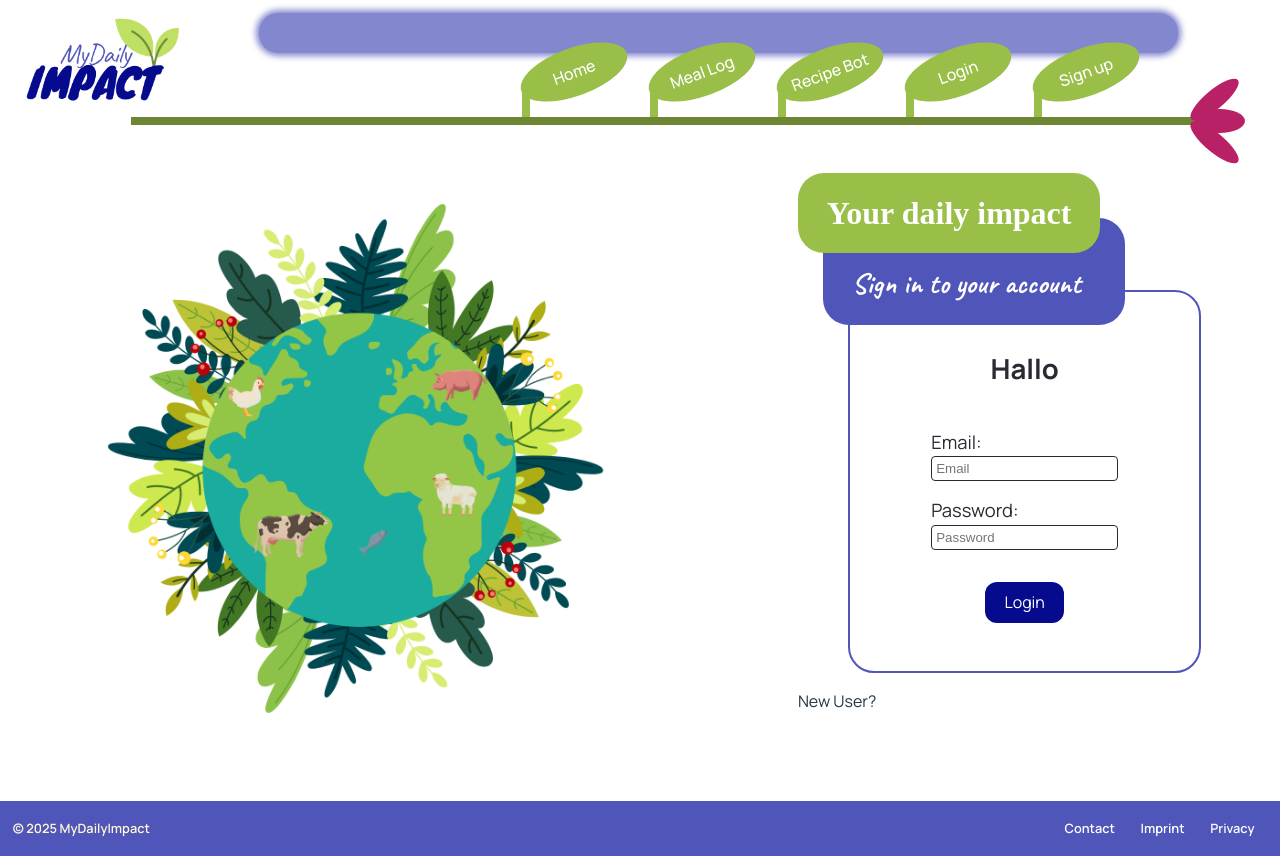
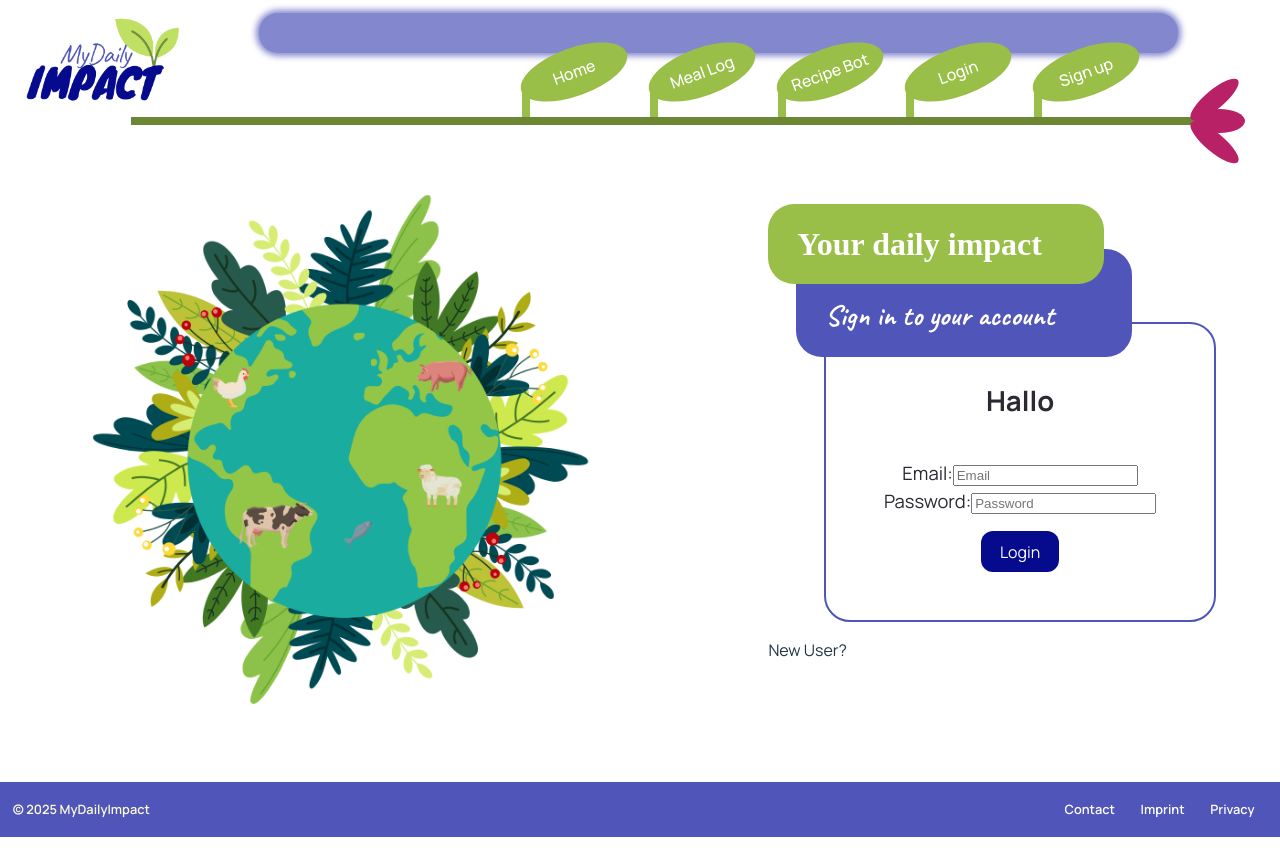
Before and after one commit to TechLabs-Remote-Bootcamp/WS24-MyDailyImpact, a React (Vite) app in the folder mdi-react/: page /login in a window 1280 px wide. Built offline with nearby package versions, Linux system fonts and the light colour scheme; a web font is replaced by a local one.

Commit message:
comment out styling form tag

```diff
--- a/mdi-react/src/styles/forms.module.scss
+++ b/mdi-react/src/styles/forms.module.scss
@@ -3,22 +3,22 @@
 
 // General form css
 
-form {
-  display: grid;
-  grid-template-columns: 1fr 1fr;
-  flex-direction: column;
-  align-items: center;
-  gap: 1rem;
-  label {
-    display: flex;
-    flex-direction: column;
-    .input {
-      padding: 0.25rem;
-      border-radius: 0.25rem;
-      border: 1px solid $grey-700;
-    }
-  }
-}
+// form {
+//   display: flex;
+//   grid-template-columns: 1fr 1fr;
+//   flex-direction: column;
+//   align-items: left;
+//   gap: 1rem;
+//   label {
+//     display: flex;
+//     flex-direction: column;
+//     .input {
+//       padding: 0.25rem;
+//       border-radius: 0.25rem;
+//       border: 1px solid $grey-700;
+//     }
+//   }
+// }
 
 .form-container {
   display: flex;
```
